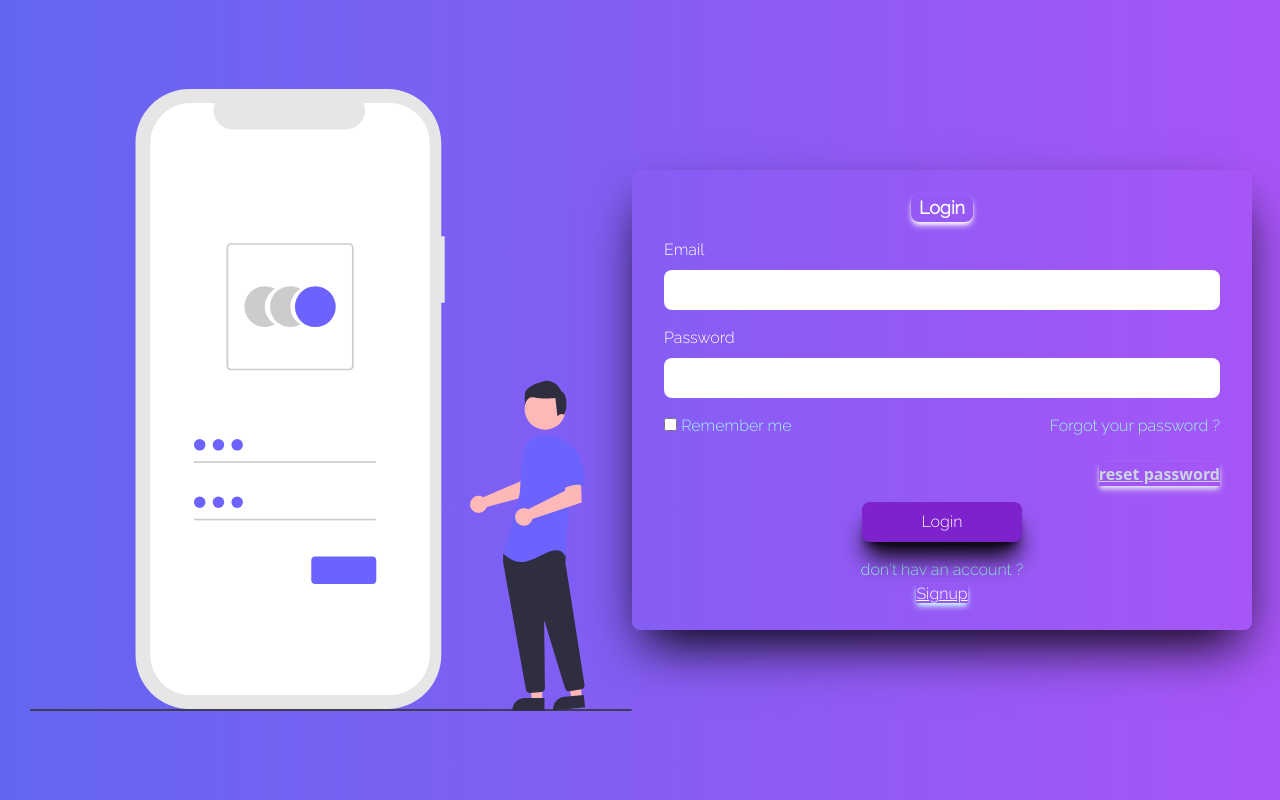
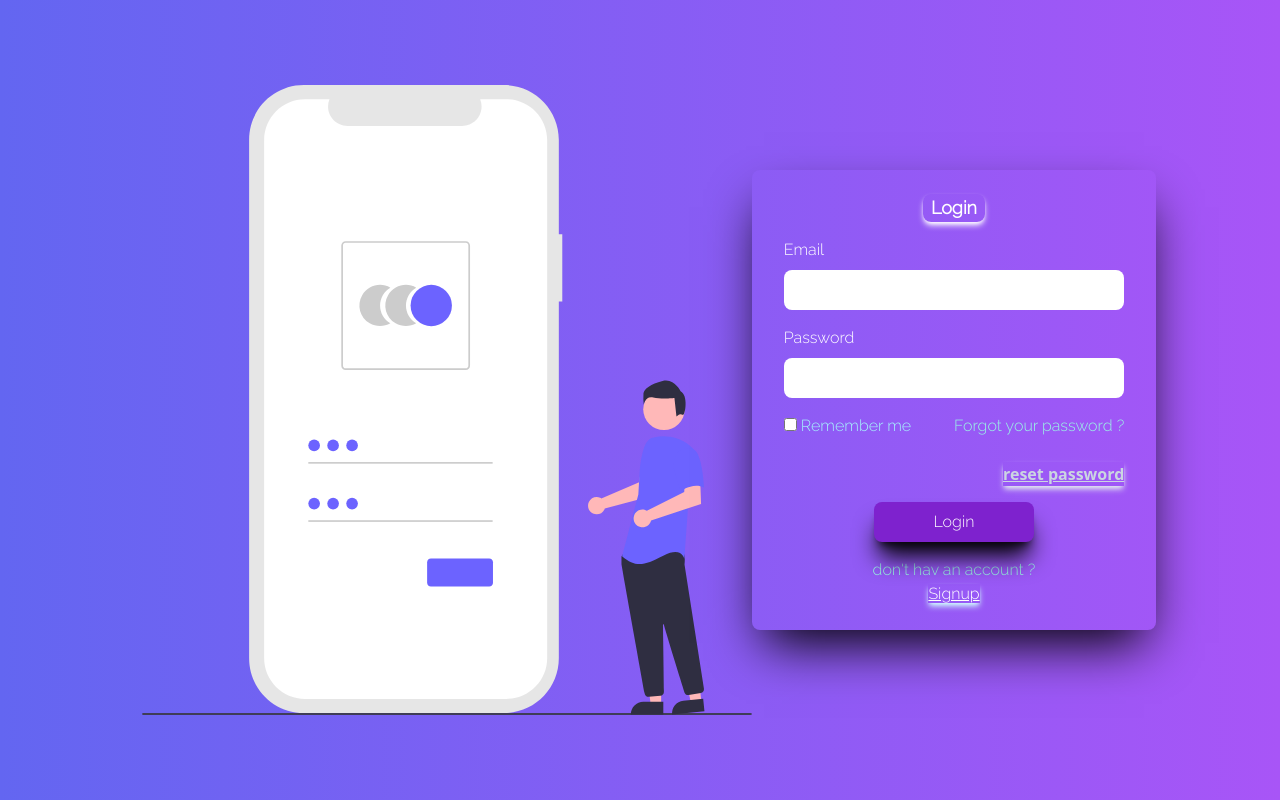
Before and after one commit to tesimon/cool-animated-form-2, a website: page index.html in a window 1280 px wide. Drawn offline with Linux system fonts and the light colour scheme.

Commit message:
new width

```diff
--- a/index.html
+++ b/index.html
@@ -22,7 +22,7 @@
         <div class="w-1/2">
           <img src="./images/login.svg" alt="" class="py-[5px]" />
         </div>
-        <div class="w-1/2 lg:grid max-[540px]:h-1/3 mr-4">
+        <div class="lg:grid max-[540px]:h-1/3">
           <form
             class="form px-8 py-6 max-[540px]:py-2 max-[540px]:px-2 rounded-lg shadow-2xl flex shadow-black flex-col items-center justify-center bg-* opacity-0 transition duration-1000 ease-in-out hover:-translate-y-1 hover:scale-y-100 hover:transition-transform hover:duration-500 dropShadow-3xl">
             <h2
```
Also changed, not shown: package.json (+7 -1 lines), public/build/tailwind.css.
